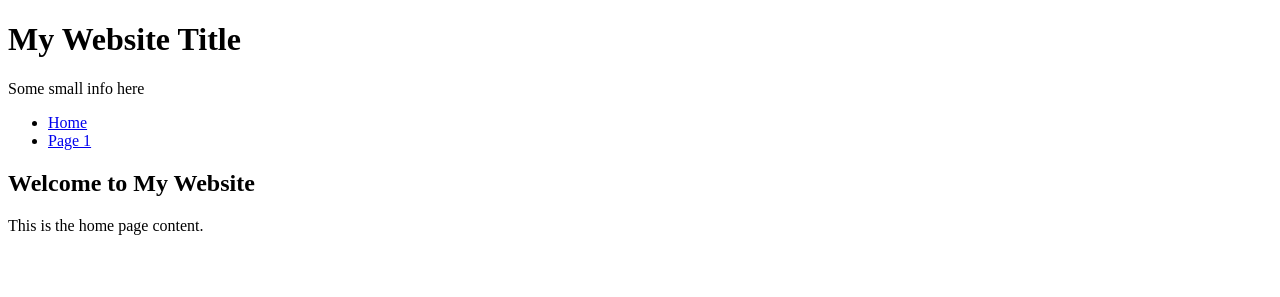
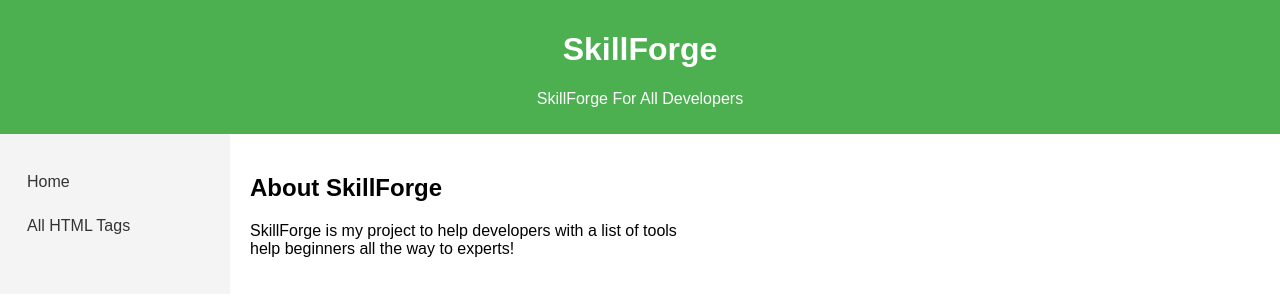
Before and after one commit to Evaxle/Skillforge, a plain HTML site: page public/index.html in a window 1280 px wide. Drawn offline with Linux system fonts and the light colour scheme.

Commit message:
Update index.html

```diff
--- a/public/index.html
+++ b/public/index.html
@@ -3,24 +3,26 @@
 <head>
     <meta charset="UTF-8">
     <meta name="viewport" content="width=device-width, initial-scale=1.0">
-    <link rel="stylesheet" href="mainstyles.css">
-    <title>My Website</title>
+    <link rel="stylesheet" href="styles.css">
+    <title>SkillForge</title>
 </head>
 <body>
     <div class="top-bar">
-        <h1>My Website Title</h1>
-        <p>Some small info here</p>
+        <h1>SkillForge</h1>
+        <p>SkillForge For All Developers</p>
     </div>
     <div class="container">
         <nav class="nav-bar">
             <ul>
                 <li><a href="index.html">Home</a></li>
-                <li><a href="test1.html">Page 1</a></li>
+                <li><a href="All-html-tags.html">All HTML Tags</a></li>
             </ul>
         </nav>
         <div class="content">
-            <h2>Welcome to My Website</h2>
-            <p>This is the home page content.</p>
+            <h2>About SkillForge</h2>
+            <p>SkillForge is my project to help developers with a list of tools<br>
+                help beginners all the way to experts!
+            </p>
         </div>
     </div>
 </body>
```
